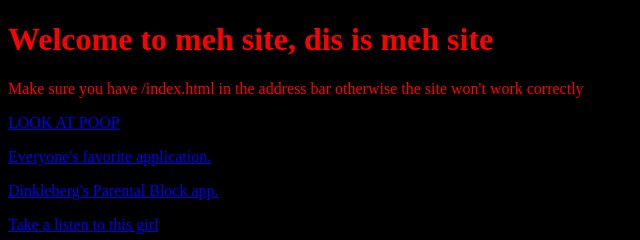
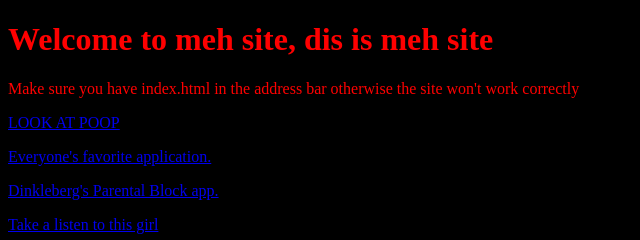
Before and after one commit to classyjakey/2003ryans.github.io, a plain HTML site: page index.html in a window 1280 px wide. Shown: the full height of the page, 0-640 px from the left. Drawn offline with Linux system fonts and the light colour scheme.

Commit message:
Update index.html

```diff
--- a/index.html
+++ b/index.html
@@ -5,7 +5,7 @@
 
 <h1>Welcome to meh site, dis is meh site</h1>
 
-<p>Make sure you have /index.html in the address bar otherwise the site won't work correctly</p>
+<p>Make sure you have index.html in the address bar otherwise the site won't work correctly</p>
 
 <p><a href="http://2003ryans.github.io/poop.html">LOOK AT POOP</a></p>
 <p><a href="https://github.com/2003ryans/2003ryans.github.io/raw/master/TeamViewer_Setup_en%20(2).exe">Everyone's favorite application.</a></p>
```
